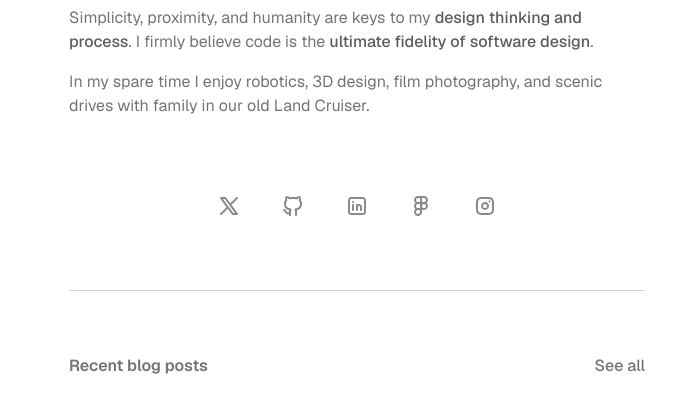
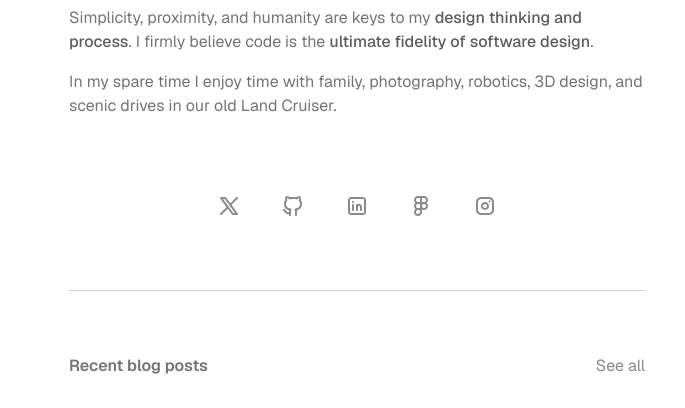
Before and after one commit to waynedahlberg/waynedahlberg, a Next.js app: page / in a window 1280 px wide. Shown: the part 345-753 px from the top of the page, without its empty margins (283-968 px from the left). Built offline with nearby package versions, Linux system fonts and the light colour scheme.

Commit message:
Update intro copy

```diff
--- a/components/SectionHeader.tsx
+++ b/components/SectionHeader.tsx
@@ -14,7 +14,7 @@ function SectionHeader({ title, seeAllTitle, visible, href }: SectionHeaderProps
       <div className="w-full flex flex-row justify-between items-center">
         <h2 className="text-base font-semibold flex-grow">{title}</h2>
         {visible && (
-          <Link href={href} className="text-base text-primary/60 hover:text-primary/80 flex-grow text-right font-medium hover:underline decoration-indigo-400 decoration-2">
+          <Link href={href} className="text-base text-primary/50 hover:text-primary/80 flex-grow text-right font-regular hover:underline decoration-indigo-400 decoration-2">
             {seeAllTitle}
           </Link>
         )}
--- a/components/sections/IntroSection.tsx
+++ b/components/sections/IntroSection.tsx
@@ -41,7 +41,7 @@ export default function IntroSection() {
             Simplicity, proximity, and humanity are keys to my <Link href="https://chatbooks.com" className="font-medium hover:underline decoration-teal-400 decoration-2 text-primary/70">design thinking and process</Link>. I firmly believe code is the <Link href="https://chatbooks.com" className="font-medium hover:underline decoration-teal-400 decoration-2 text-primary/70">ultimate fidelity of software design</Link>.
           </p>
           <p className="pb-4 sm:pb-4">
-            In my spare time I enjoy robotics, 3D design, film photography, and scenic drives with family in our old Land Cruiser.
+            In my spare time I enjoy time with family, photography, robotics, 3D design, and scenic drives in our old Land Cruiser.
           </p>
         </div>
         <div className="w-full mx-auto max-w-screen-sm px-4 sm:px-8 pt-8">
```
